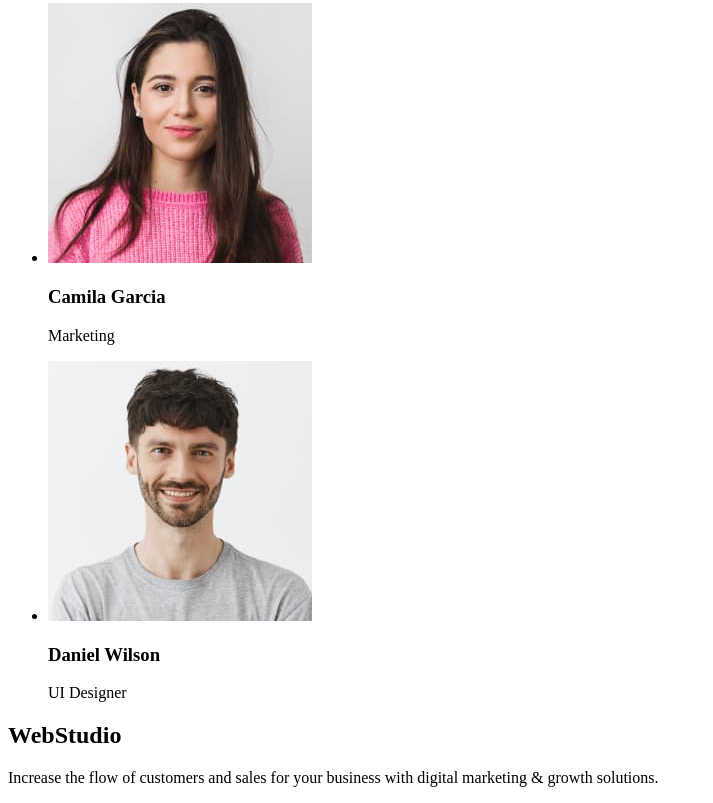
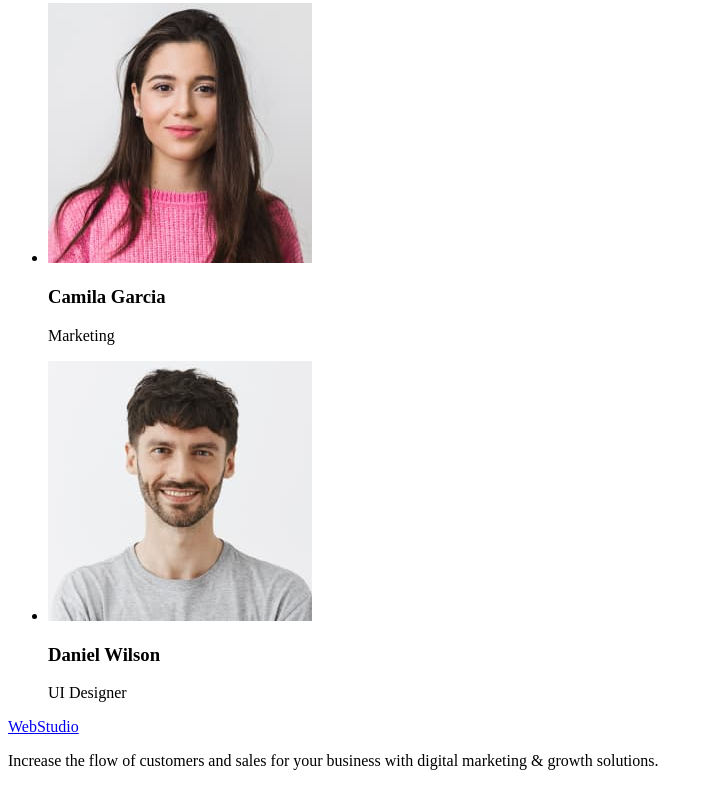
Before and after one commit to Annakraievska/goit-markup-hw-01, a plain HTML site: page index.html in a window 1280 px wide. Shown: the part 1372-2175 px from the top of the page, without its empty margins (0-713 px from the left). Drawn offline with Linux system fonts and the light colour scheme.

Commit message:
update inde[.html

```diff
--- a/index.html
+++ b/index.html
@@ -15,6 +15,7 @@
           <li><a href="">Contacts</a></li>
         </ul>
       </nav>
+      <address>
         <ul>
           <li>
             <a href="mailto:info@devstudio.com">info@devstudio.com</a>
@@ -23,6 +24,7 @@
             <a href="tel:+110001111111">+11 (000) 111-11-11</a>
           </li>
         </ul>
+      </address>
     </header>
 
     <main>
@@ -111,7 +113,7 @@
       </section>
     </main>
     <footer>
-      <h2>WebStudio</h2>
+      <a href="./index.html">WebStudio</a>
       <p>
         Increase the flow of customers and sales for your business with digital
         marketing & growth solutions.
```
Lines whose indentation alone changed are shown as unchanged.
